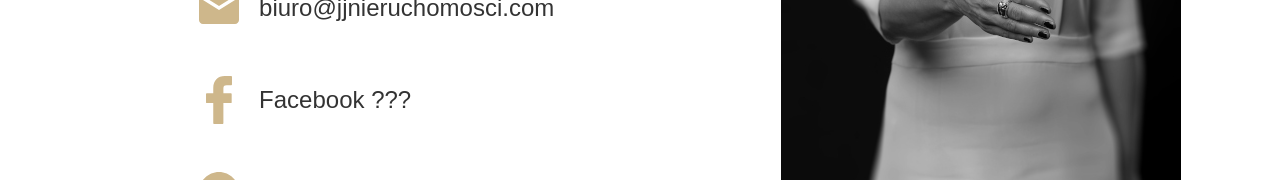
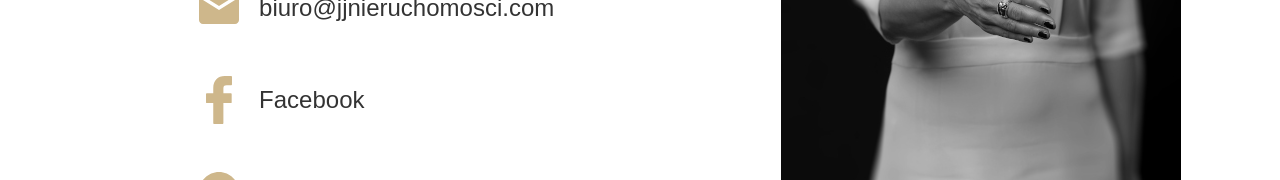
Before and after one commit to DamianPoland/jjnieruchomosci, a React (Create React App) app: page /contact in a window 1280 px wide. Shown: the part 398-578 px from the top of the page. Built offline with nearby package versions, Linux system fonts and the light colour scheme.

Commit message:
v1 ostaterczna

```diff
--- a/src/components/Contact/Contact.js
+++ b/src/components/Contact/Contact.js
@@ -43,8 +43,8 @@ const Contact = () => {
                             <p className={style.contacts__desc}>biuro@jjnieruchomosci.com</p>
                         </div>
                         <div className={style.contacts__item}  >
-                            <a href='/' className={style.svg}><Facebbok /></a>
-                            <p className={style.contacts__desc}>Facebook ???</p>
+                            <a href='https://www.facebook.com/JJ-Nieruchomo%C5%9Bci-107383291609848' target='_blank' rel="noopener noreferrer" className={style.svg}><Facebbok /></a>
+                            <p className={style.contacts__desc}>Facebook</p>
                         </div>
                         <div className={style.contacts__item} >
                             <a href='/' className={style.svg}><Clock /></a>
--- a/src/components/Footer/Footer.js
+++ b/src/components/Footer/Footer.js
@@ -53,15 +53,10 @@ const Footer = () => {
                                 <p className={style.desc__contactItemText}>Email</p>
                             </a>
 
-                            <a href='/' className={style.desc__contactItem}>
+                            <a href='https://www.facebook.com/JJ-Nieruchomo%C5%9Bci-107383291609848' target='_blank' rel="noopener noreferrer" className={style.desc__contactItem}>
                                 <Facebbok className={style.desc__contactItemSvg} />
                                 <p className={style.desc__contactItemText}>Facebbok</p>
                             </a>
-
-                            {/* <a href='https://twitter.com/BHPsfera' target='_blank' rel="noopener noreferrer" className={style.desc__contactItem}>
-                                <Twitter className={style.desc__contactItemSvg} />
-                                <p className={style.desc__contactItemText}>Twitter</p>
-                            </a> */}
 
                         </div>
                     </section>
```
